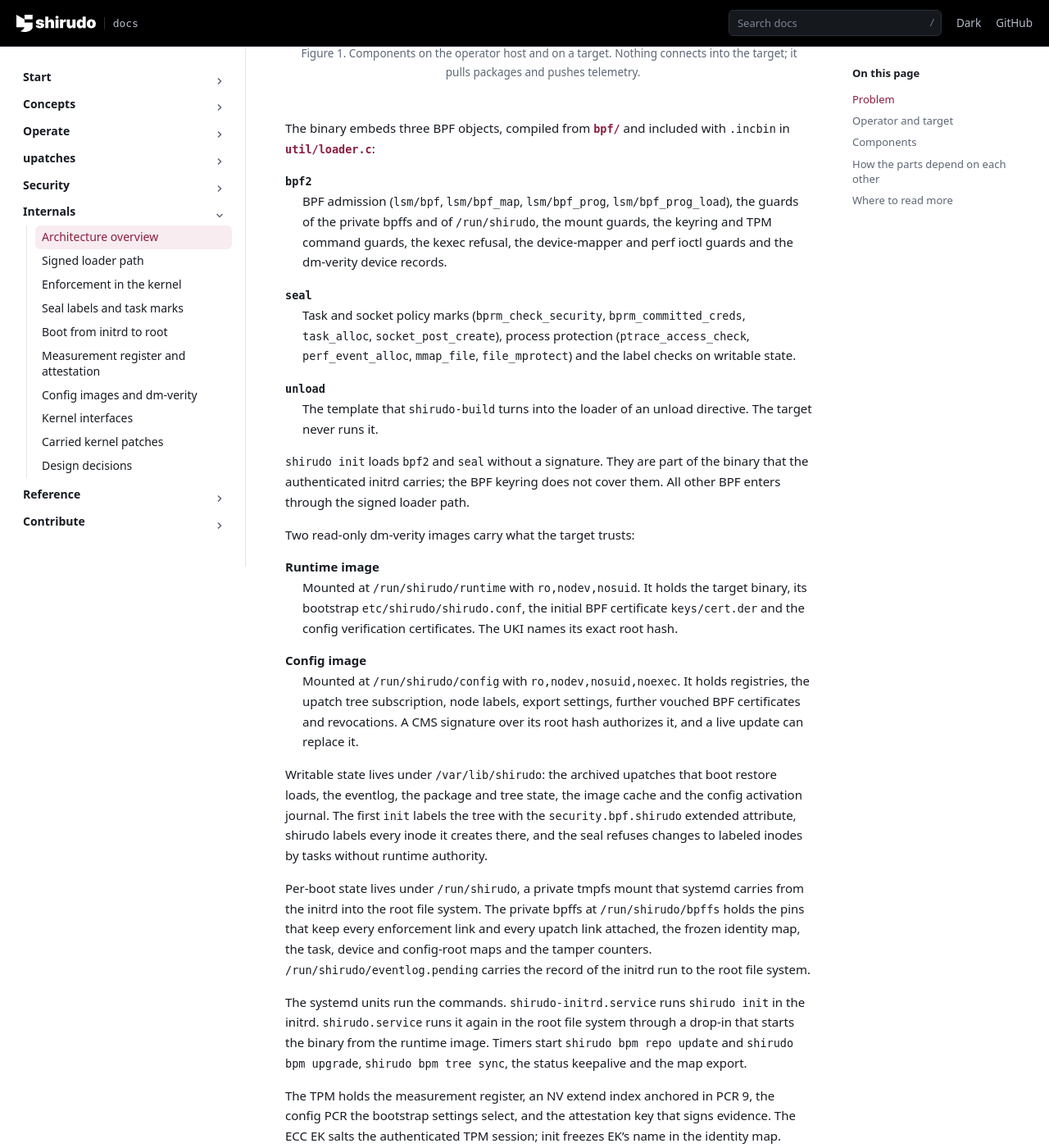
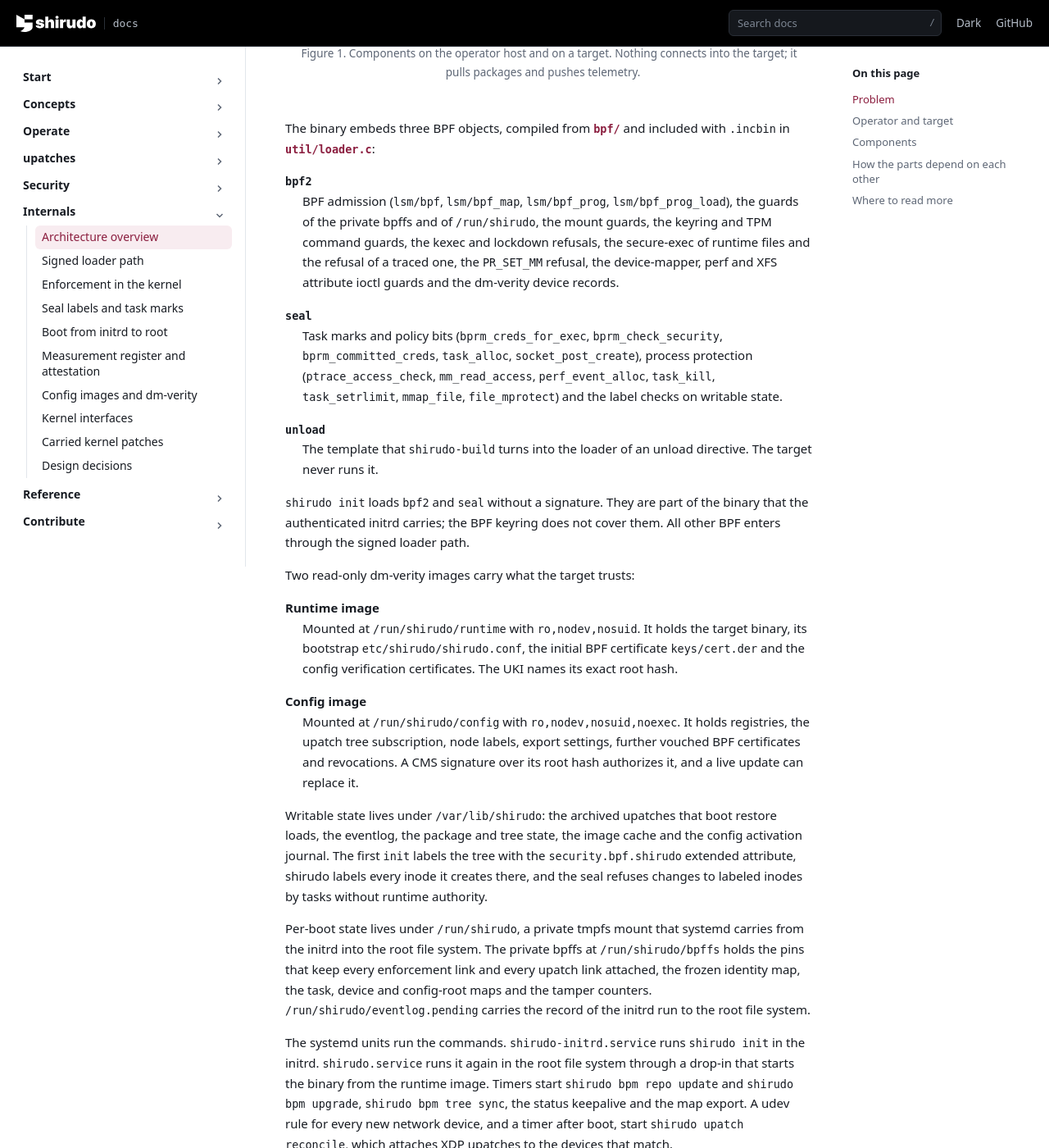
Before and after one commit to AliBashaSY/shirudo, a Sphinx documentation site: the page built from Documentation/internals/architecture.rst, in a window 1280 px wide and 1400 px high, scrolled down 1567 px. Shown: the whole window at 82% size. Built offline with Sphinx 7.4.7, drawn with Linux system fonts in a browser that asks for light colours; pages that are not in the unit, such as notebooks, are missing from menus; some of the changed text lies outside the part shown.

Commit message:
docs: complete architecture.rst's lists of commands, programs and units
architecture.rst lists the operator commands that execute shirudo-build
as those "that compile, sign or package", and leaves out shirudo bpm
tree show, which reads a publication back and is forwarded to the
helper with tree append (builtin-bpm.c:3317-3318); the glossary and the
operator-and-target page list it.

The page's summary of the two enforcement objects leaves out what a
reader looking for a hook would search there: bpf2's lockdown refusal
(bpf/bpf2.c:572), its secure-exec and traced-exec check (:247), its
PR_SET_MM refusal (:219) and its XFS attribute ioctl guard
(:1129-1143); and seal's mm_read_access, task_kill, task_setrlimit
and bprm_creds_for_exec programs (bpf/seal.c:281, 297, 314, 726).

The units paragraph leaves out the udev rule and the timer that run
shirudo upatch reconcile (systemd/90-shirudo-xdp-reconcile.rules,
systemd/shirudo-xdp-reconcile.timer).

Signed-off-by: Daniel Borkmann <daniel@iogearbox.net>

```diff
--- a/Documentation/internals/architecture.rst
+++ b/Documentation/internals/architecture.rst
@@ -37,10 +37,10 @@ is present on the machine, not from a build option. The operator holds
 kernel keyrings, the private bpffs and the TPM register that ``shirudo
 init`` set up this boot.
 
-Operator commands that compile, sign or package, ``shirudo build``,
-``shirudo bpm build``, ``shirudo bpm push``, ``shirudo bpm tree append``,
-``shirudo bpm config update``, ``shirudo image build``, ``shirudo image
-verify`` and ``shirudo keys vouch``, execute the separate
+The operator commands, ``shirudo build``, ``shirudo bpm build``,
+``shirudo bpm push``, ``shirudo bpm tree append``, ``shirudo bpm tree
+show``, ``shirudo bpm config update``, ``shirudo image build``,
+``shirudo image verify`` and ``shirudo keys vouch``, execute the separate
 ``shirudo-build`` helper. Only that helper
 links the CMS signer (:src:`util/sign.c`) and the package builder and
 publisher (:src:`tools/shirudo-build/`). It runs ``clang`` to compile BPF,
@@ -78,15 +78,18 @@ with ``.incbin`` in :src:`util/loader.c`:
     BPF admission (``lsm/bpf``, ``lsm/bpf_map``, ``lsm/bpf_prog``,
     ``lsm/bpf_prog_load``),
     the guards of the private bpffs and of ``/run/shirudo``, the mount
-    guards, the keyring and TPM command guards, the kexec refusal, the
-    device-mapper and perf ioctl guards and the dm-verity device records.
+    guards, the keyring and TPM command guards, the kexec and lockdown
+    refusals, the secure-exec of runtime files and the refusal of a
+    traced one, the ``PR_SET_MM`` refusal, the device-mapper, perf and
+    XFS attribute ioctl guards and the dm-verity device records.
 
 ``seal``
-    Task and socket policy marks (``bprm_check_security``,
-    ``bprm_committed_creds``, ``task_alloc``, ``socket_post_create``),
-    process protection (``ptrace_access_check``,
-    ``perf_event_alloc``, ``mmap_file``, ``file_mprotect``) and the label
-    checks on writable state.
+    Task marks and policy bits (``bprm_creds_for_exec``,
+    ``bprm_check_security``, ``bprm_committed_creds``, ``task_alloc``,
+    ``socket_post_create``), process protection
+    (``ptrace_access_check``, ``mm_read_access``, ``perf_event_alloc``,
+    ``task_kill``, ``task_setrlimit``, ``mmap_file``, ``file_mprotect``)
+    and the label checks on writable state.
 
 ``unload``
     The template that ``shirudo-build`` turns into the loader of an unload
@@ -132,7 +135,9 @@ The systemd units run the commands. ``shirudo-initrd.service`` runs
 root file system through a drop-in that starts the binary from the
 runtime image. Timers start ``shirudo bpm repo update`` and ``shirudo bpm
 upgrade``, ``shirudo bpm tree sync``, the status keepalive and the map
-export.
+export. A udev rule for every new network device, and a timer after
+boot, start ``shirudo upatch reconcile``, which attaches XDP upatches to
+the devices that match.
 
 The TPM holds the measurement register, an NV extend index anchored in
 PCR 9, the config PCR the bootstrap settings select, and the attestation
```
